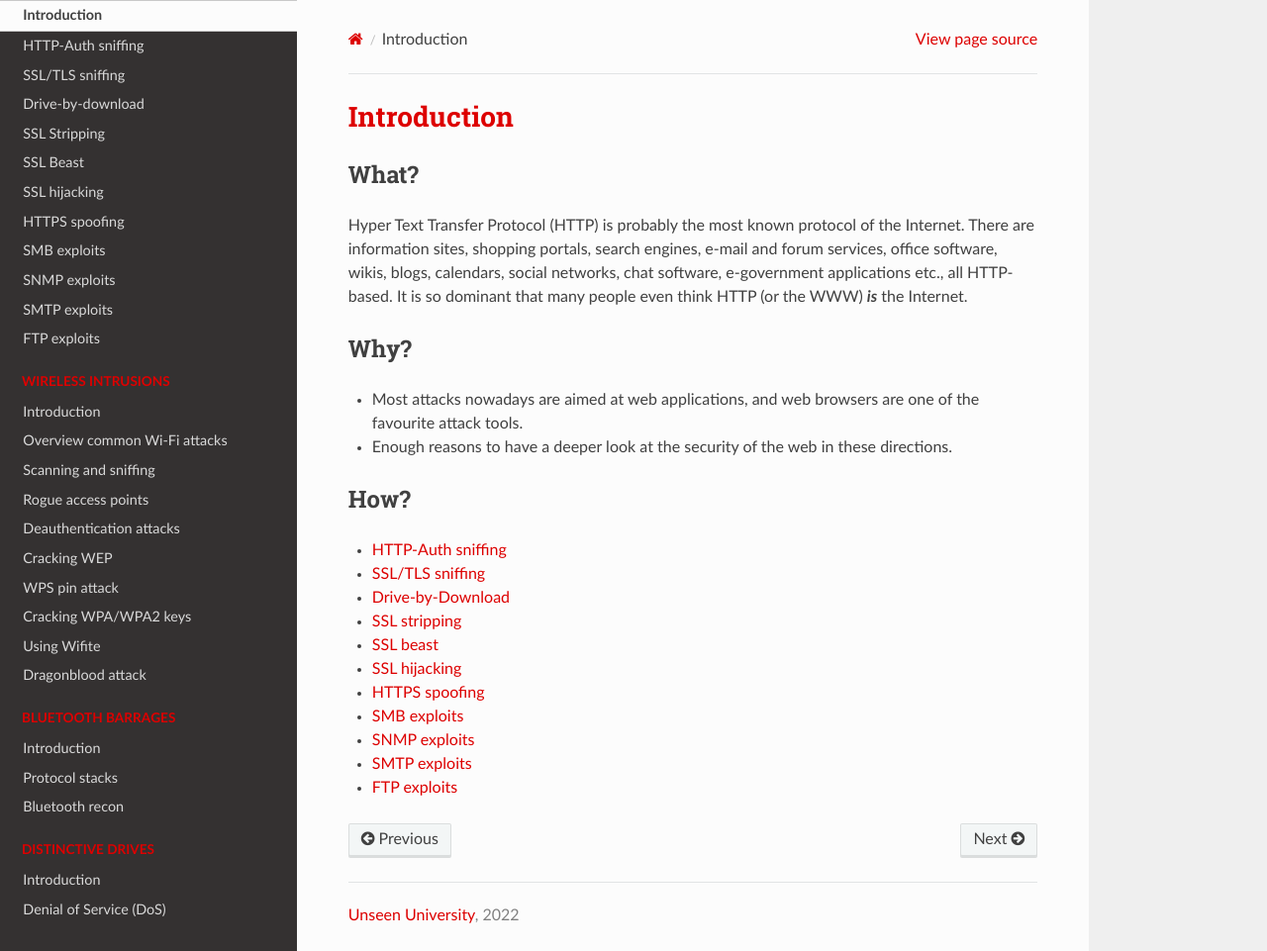
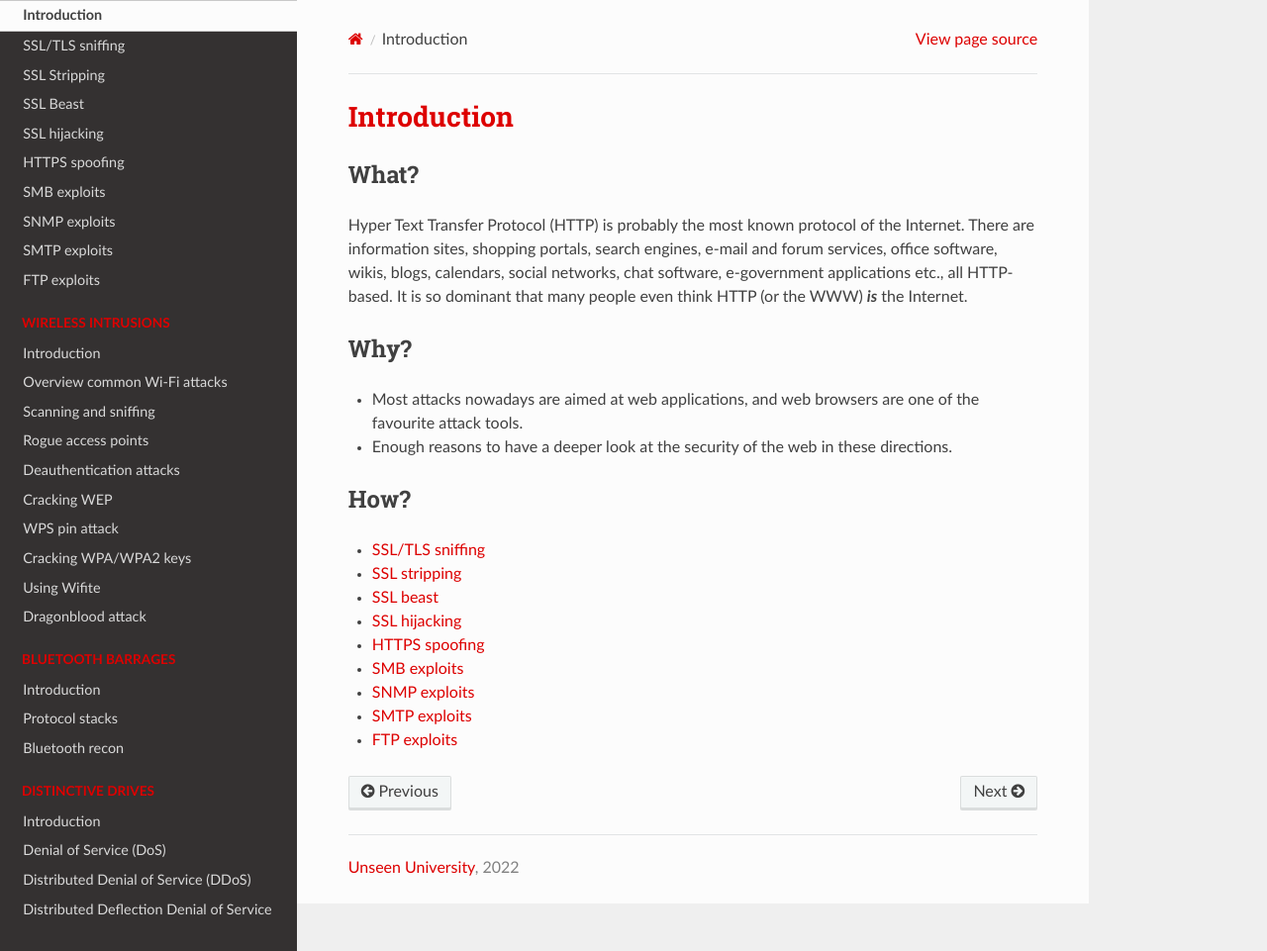
Before and after one commit to tymyrddin/red-network, a Sphinx documentation site: the page built from source/docs/application/README.md, in a window 1280 px wide and 961 px high. Shown: the whole window at 99% size. Built offline with Sphinx 7.4.7 and the Read the Docs theme 2.0.0, drawn with Linux system fonts in a browser that asks for light colours.

```diff
--- a/source/docs/application/README.md
+++ b/source/docs/application/README.md
@@ -14,9 +14,7 @@ It is so dominant that many people even think HTTP (or the WWW) ***is*** the Int
 
 ## How?
 
-* [HTTP-Auth sniffing](auth-sniffing.md)
 * [SSL/TLS sniffing](ssl-tls-sniffing.md)
-* [Drive-by-Download](drive-by-download.md)
 * [SSL stripping](ssl-stripping.md)
 * [SSL beast](ssl-beast.md)
 * [SSL hijacking](ssl-hijacking.md)
--- a/source/docs/application/auth-sniffing.md
+++ /dev/null
@@ -1 +0,0 @@
-# HTTP-Auth sniffing
--- a/source/index.rst
+++ b/source/index.rst
@@ -60,9 +60,7 @@ Riches in the ground
    :caption: Application layer hacks
 
    docs/application/README.md
-   docs/application/auth-sniffing.md
    docs/application/ssl-tls-sniffing.md
-   docs/application/drive-by-download.md
    docs/application/ssl-stripping.md
    docs/application/ssl-beast.md
    docs/application/ssl-hijacking.md
```
Also changed, not shown: source/docs/application/drive-by-download.md (deleted, +0 -1 lines).
